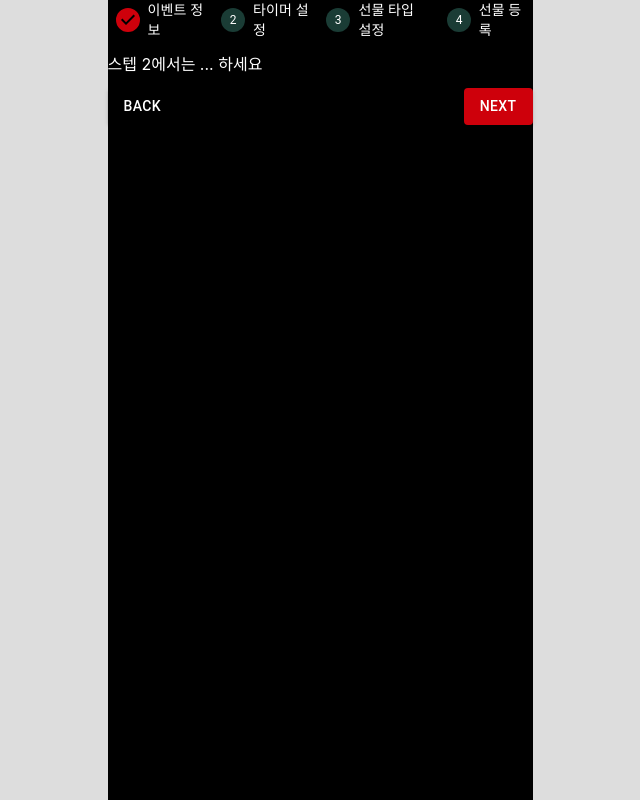
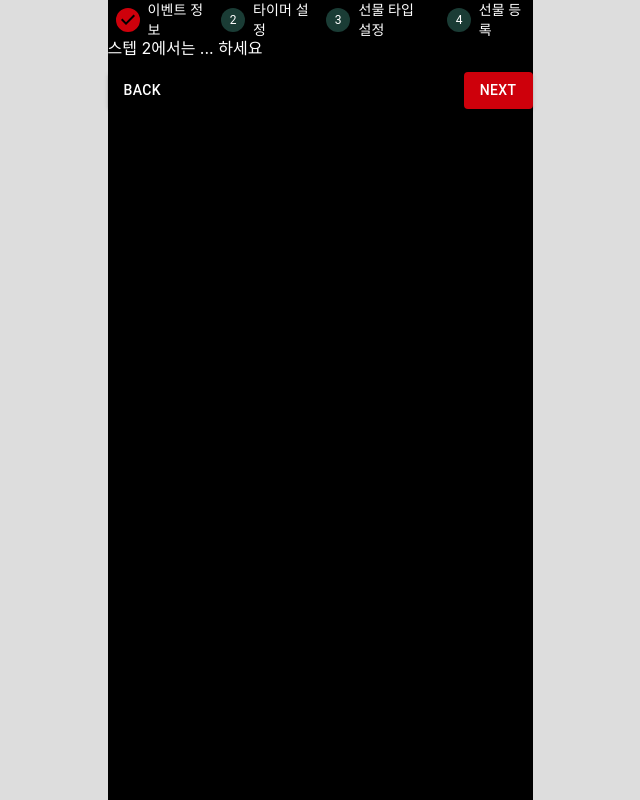
Before and after one commit to prgrms-web-devcourse/Team_DOKEV_GOLDDDUCK_FE, a Next.js app: page /post in a window 1280 px wide. Both pictures are taken after a click on the button "NEXT". Shown: the whole page, without its empty margins (320-960 px from the left). Built offline with nearby package versions, Linux system fonts and the light colour scheme.

Commit message:
style : stepper 1단계에서는 back버튼 display : none 처리

```diff
--- a/pages/post.tsx
+++ b/pages/post.tsx
@@ -4,6 +4,12 @@ import Stepper from '@mui/material/Stepper'
 import Step from '@mui/material/Step'
 import StepLabel from '@mui/material/StepLabel'
 import MUIButton from '@components/MUIButton'
+import styled from '@emotion/styled'
+import { css } from '@emotion/react'
+
+interface Props {
+  activeStep: number
+}
 
 const steps = ['이벤트 정보', '타이머 설정', '선물 타입 설정', '선물 등록']
 
@@ -106,19 +112,20 @@ const post = () => {
           </Box>
         </>
       ) :  */}
-      (
+
       <>
         {/* <Typography sx={{ mt: 2, mb: 1 }}>Step {activeStep + 1}</Typography> */}
         <div style={{ color: 'white' }}>{getStepContent(activeStep)}</div>
 
         <Box sx={{ display: 'flex', flexDirection: 'row', pt: 2 }}>
+          <DisplayStyle activeStep={activeStep}>
             <MUIButton
               style={{ color: '#ffffff', backgroundColor: '#000000' }}
-            disabled={activeStep === 0}
               onClick={handleBack}
               sx={{ mr: 1 }}>
               Back
             </MUIButton>
+          </DisplayStyle>
 
           <Box sx={{ flex: '1 1 auto' }} />
           <MUIButton
@@ -128,9 +135,20 @@ const post = () => {
           </MUIButton>
         </Box>
       </>
-      )
     </Box>
   )
 }
 
+const DisplayStyle = styled.div`
+  ${({ activeStep }: Props) => {
+    return activeStep === 0
+      ? css`
+          display: none;
+        `
+      : css`
+          display: black;
+        `
+  }}
+`
+
 export default post
```
Lines whose indentation alone changed are shown as unchanged.
